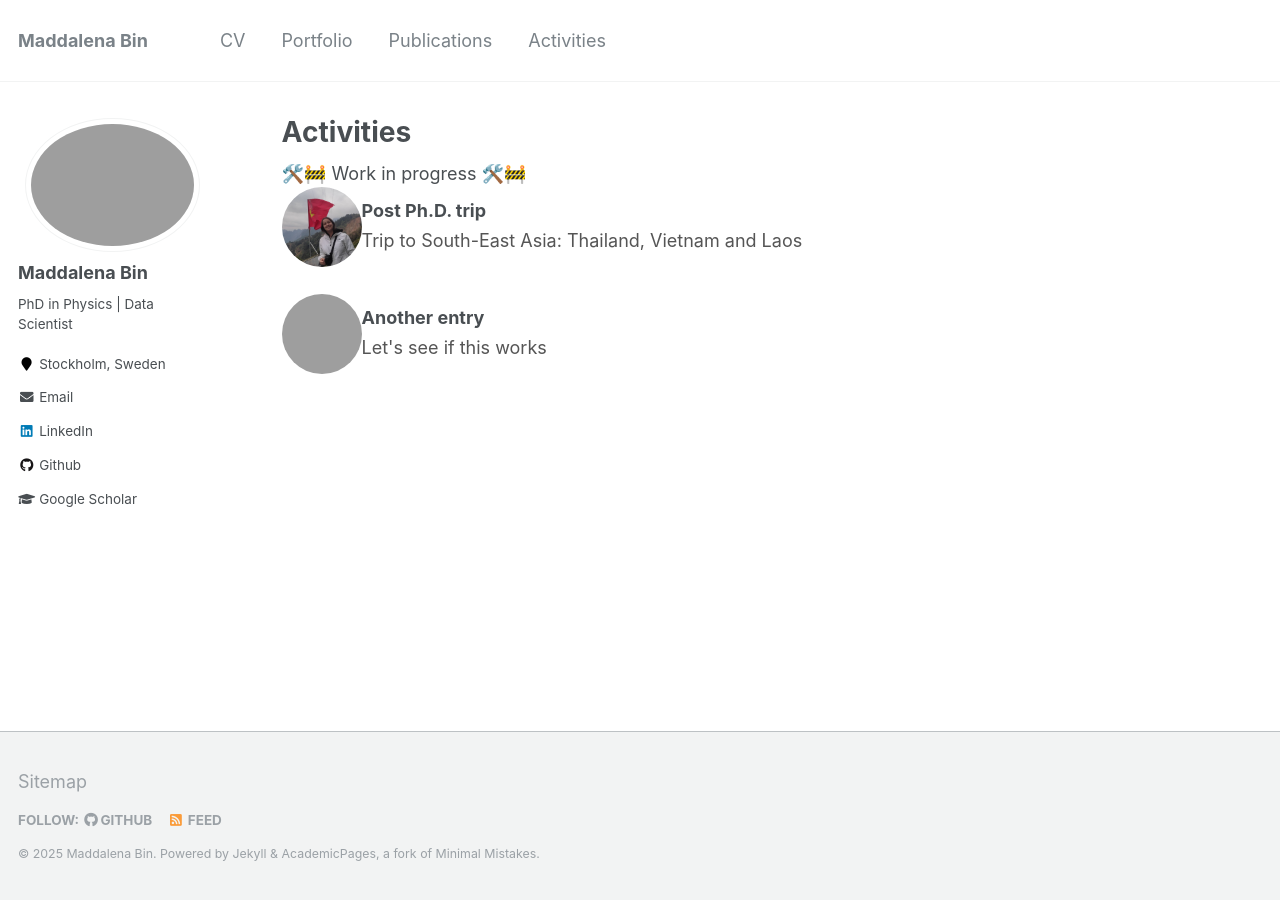
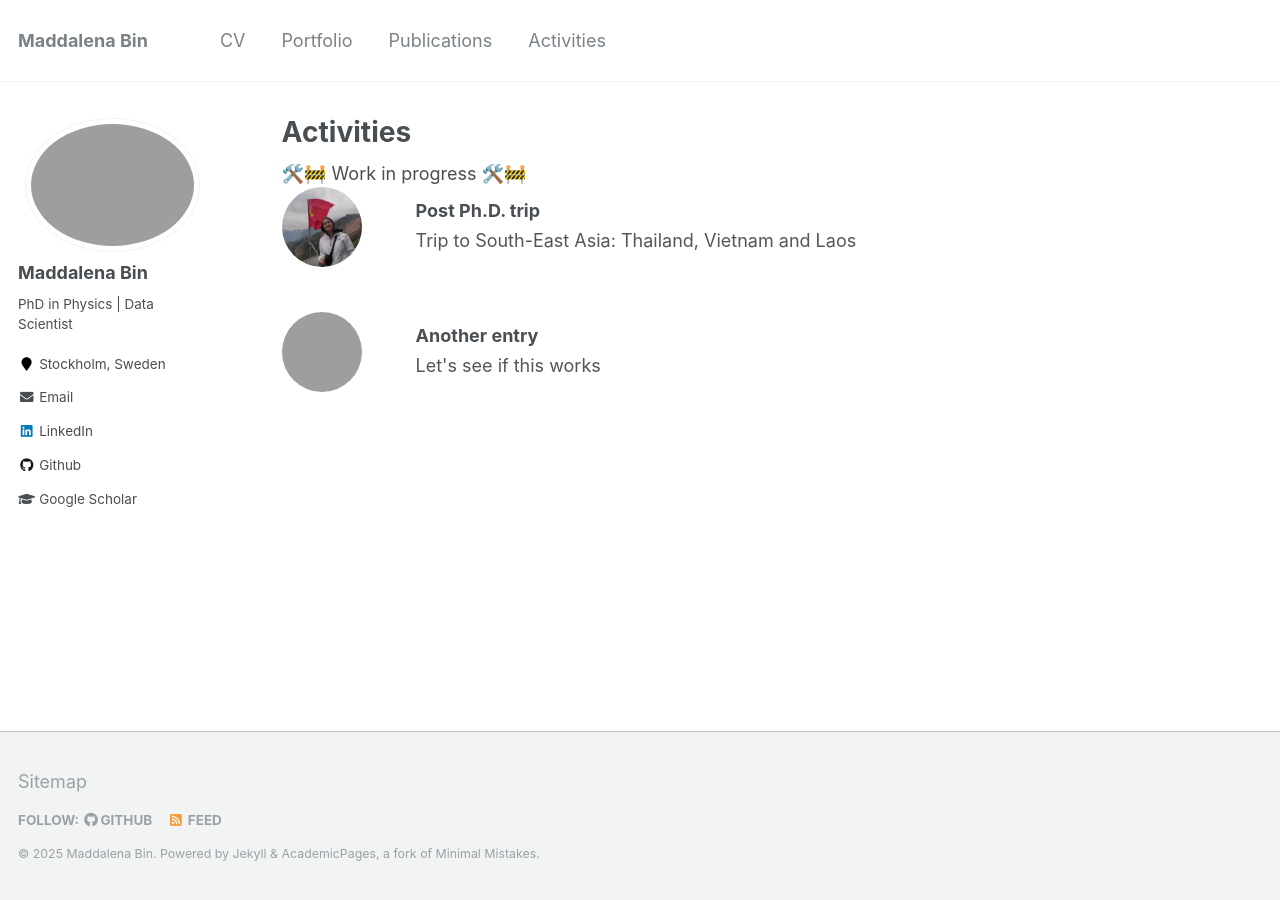
Before and after one commit to maddalenabin/maddalenabin.github.io, a Jekyll site: the page built from _pages/activitites.html, in a window 1280 px wide. Built offline with Jekyll 4.4.1, drawn with Linux system fonts in a browser that asks for light colours.

Commit message:
Update archive-single-activity.html

```diff
--- a/_includes/archive-single-activity.html
+++ b/_includes/archive-single-activity.html
@@ -14,8 +14,8 @@
 
 
 <a href="{{ post.url | relative_url }}" style="text-decoration: none; color: inherit;">
-  <div style="display: flex; align-items: center; margin-bottom: 1.5rem;">
-    <div style="flex: 0 0 80px; padding-right: 1rem; overflow: hidden; position: relative;">
+  <div style="display: flex; align-items: center; margin-bottom: 2.5rem;">
+    <div style="flex: 0 0 80px; margin-right: 3rem; overflow: hidden; position: relative;">
       {% if teaser %}
       <div style="width: 80px; height: 80px; overflow: hidden; border-radius: 50%;">
         <img
```
